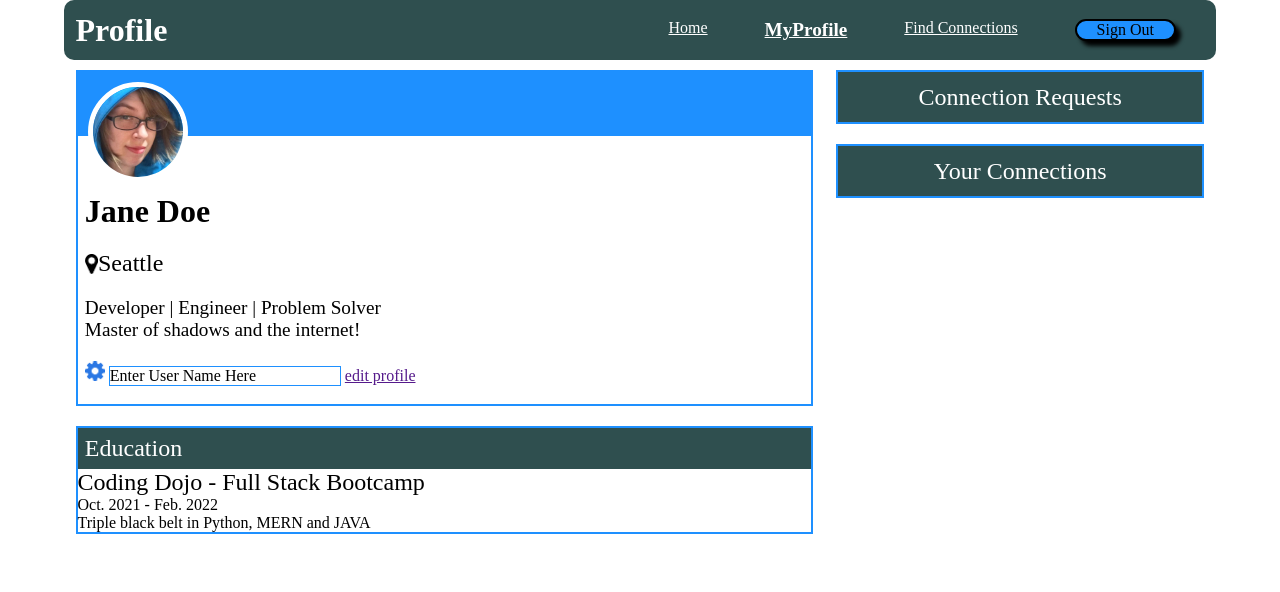
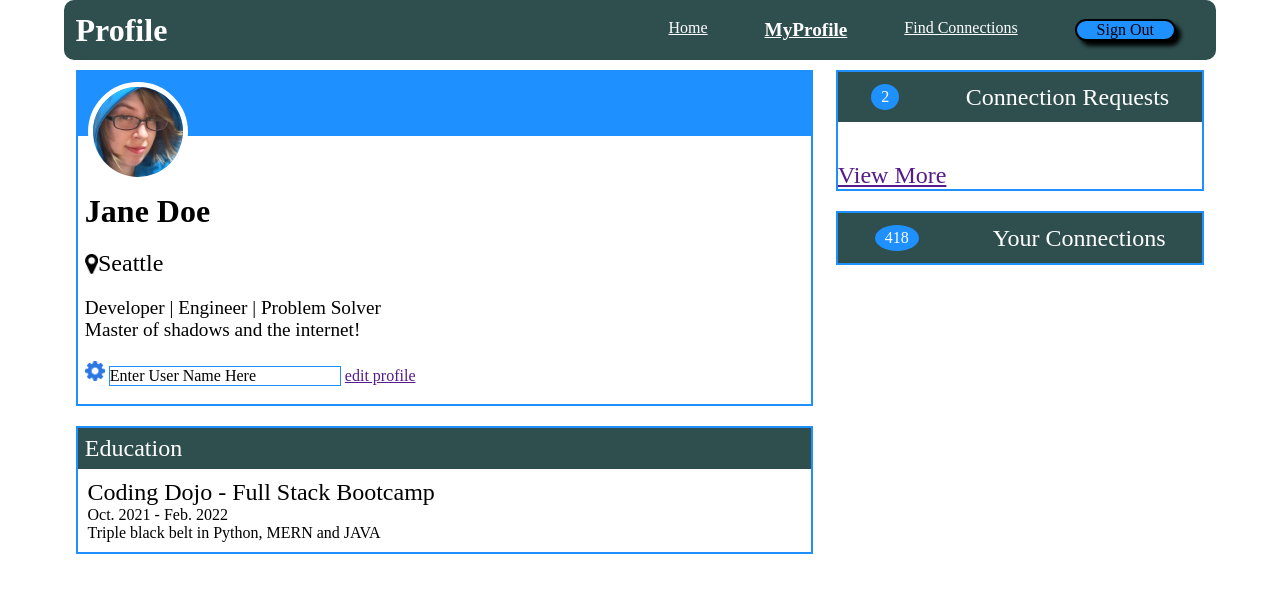
Before and after one commit to vircabading/Coding_Dojo_Web_Fundamentals_JS_Making_Connections, a plain HTML site: page index.html in a window 1280 px wide. Drawn offline with Linux system fonts and the light colour scheme.

Commit message:
add connections

```diff
--- a/css_lib.css
+++ b/css_lib.css
@@ -185,8 +185,16 @@ h3 {
     padding: 1%;
 }
 
+.pad_10 {
+    padding: 10px;
+}
+
 .margin_1 {
     margin: 1%;
+}
+
+.margin_10 {
+    margin:10px;
 }
 
 /*  //// BORDER ////////////////////////////////////////////////// */
--- a/index.html
+++ b/index.html
@@ -84,7 +84,7 @@
                             Education
                         </h2>
                     </div>
-                    <div>
+                    <div class="card_content">
                         <h2>
                             Coding Dojo - Full Stack Bootcamp
                         </h2>
@@ -101,17 +101,29 @@
             <!-- //// RIGHT COLUMN //// -->
             <div class="right_column col_1 flex_down">
                 <div class="card flex_down">
-                    <div class="header">
+                    <div class="header flex_row justify_space align_center">
+                        <div class="connection_requests_count">2</div>
                         <h2>
                             Connection Requests
                         </h2>
                     </div>
-                    <div>
+                    <div class="card_content flex_down">
+                        <div class="connection_requests">
 
+                        </div>
+
+                    </div>
+                    <div class="view_more">
+                        <a href="">
+                            <h2>
+                                View More
+                            </h2>
+                        </a>
                     </div>
                 </div>
                 <div class="card flex_down">
-                    <div class="header">
+                    <div class="header flex_row justify_space align_center">
+                        <div class="your_connections_count">418</div>
                         <h2>
                             Your Connections
                         </h2>
--- a/style.css
+++ b/style.css
@@ -35,7 +35,8 @@
 
 /* **** LEFT COLUMN **** */
 
-.left_column {
+.card_content {
+    padding: 10px;
 }
 
 .card {
@@ -95,3 +96,25 @@
 
 .right_column {
 }
+
+.connection_requests_count {
+    background-color: dodgerblue;
+    padding: 4px 10px 4px 10px;
+    border-radius: 50%;
+}
+
+.your_connections_count {
+    background-color: dodgerblue;
+    padding: 4px 10px 4px 10px;
+    border-radius: 50%;
+}
+
+.view_more {
+    border-style: solid;
+    border-color: dodgerblue;
+    border-width: 2px 0px 0x 0px;
+}
+
+.connections {
+    display: flex;
+}
```
